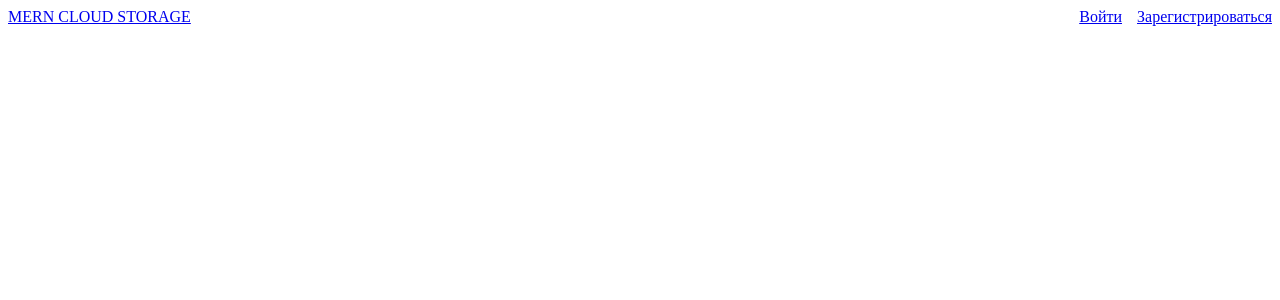
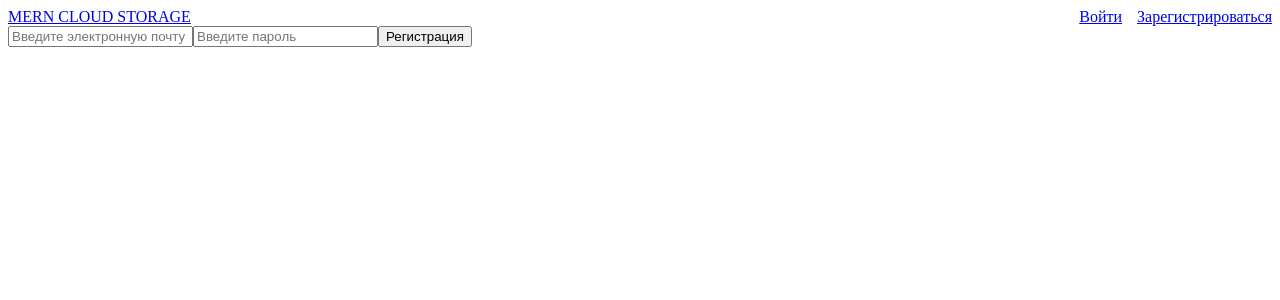
Before and after one commit to greatstudentkaze/cloud-storage, a React (Create React App) app in the folder client/: page /registration in a window 1280 px wide. Shown: the top 300 px of the page. Built offline with nearby package versions, Linux system fonts and the light colour scheme.

Commit message:
feat(client): add Registration and Input components

```diff
--- a/client/src/App.tsx
+++ b/client/src/App.tsx
@@ -1,11 +1,16 @@
 import React from 'react';
+import { Switch, Route } from 'react-router-dom';
 
 import Header from './components/header';
+import Registration from './components/registration';
 
 const App = () => {
   return (
     <>
       <Header />
+      <Switch>
+        <Route path="/registration" component={Registration} />
+      </Switch>
     </>
   );
 };
--- a/client/src/components/header/index.tsx
+++ b/client/src/components/header/index.tsx
@@ -1,4 +1,5 @@
 import React from 'react';
+import { NavLink } from 'react-router-dom';
 
 import './css/user-list.css';
 import './css/main-nav.css';
@@ -11,10 +12,10 @@ const Header = () => {
       <nav className="main-nav">
         <ul className="main-nav__list user-list">
           <li className="user-list__item">
-            <a className="page-header__login" href="/">Войти</a>
+            <NavLink className="page-header__login" to="/login">Войти</NavLink>
           </li>
           <li className="user-list__item">
-      <a className="page-header__registration" href="/">Зарегистрироваться</a>
+            <NavLink className="page-header__registration" to="/registration">Зарегистрироваться</NavLink>
           </li>
         </ul>
       </nav>
--- /dev/null
+++ b/client/src/components/input/index.tsx
@@ -0,0 +1,19 @@
+import React, { ChangeEvent, Dispatch, SetStateAction } from 'react';
+
+type Props = {
+  type: 'text' | 'email' | 'password',
+  placeholder: string,
+  value: string,
+  setValue: Dispatch<SetStateAction<string>>,
+};
+
+const Input = ({ type, placeholder, value, setValue }: Props) => {
+
+  const handleChange = (evt: ChangeEvent<HTMLInputElement>) => setValue(evt.target.value);
+
+  return (
+    <input type={type} placeholder={placeholder} value={value} onChange={handleChange} />
+  );
+};
+
+export default Input;
--- /dev/null
+++ b/client/src/components/registration/index.tsx
@@ -0,0 +1,19 @@
+import React, { useState } from 'react';
+
+import './css/registration.css';
+import Input from '../input';
+
+const Registration = () => {
+  const [email, setEmail] = useState('');
+  const [password, setPassword] = useState('');
+
+  return (
+    <form className="registration" method="post" action="/">
+      <Input type="email" placeholder="Введите электронную почту" value={email} setValue={setEmail} />
+      <Input type="password" placeholder="Введите пароль" value={password} setValue={setPassword} />
+      <button type="submit">Регистрация</button>
+    </form>
+  );
+};
+
+export default Registration;
```
Also changed, not shown: client/src/components/registration/css/registration.css (added).
